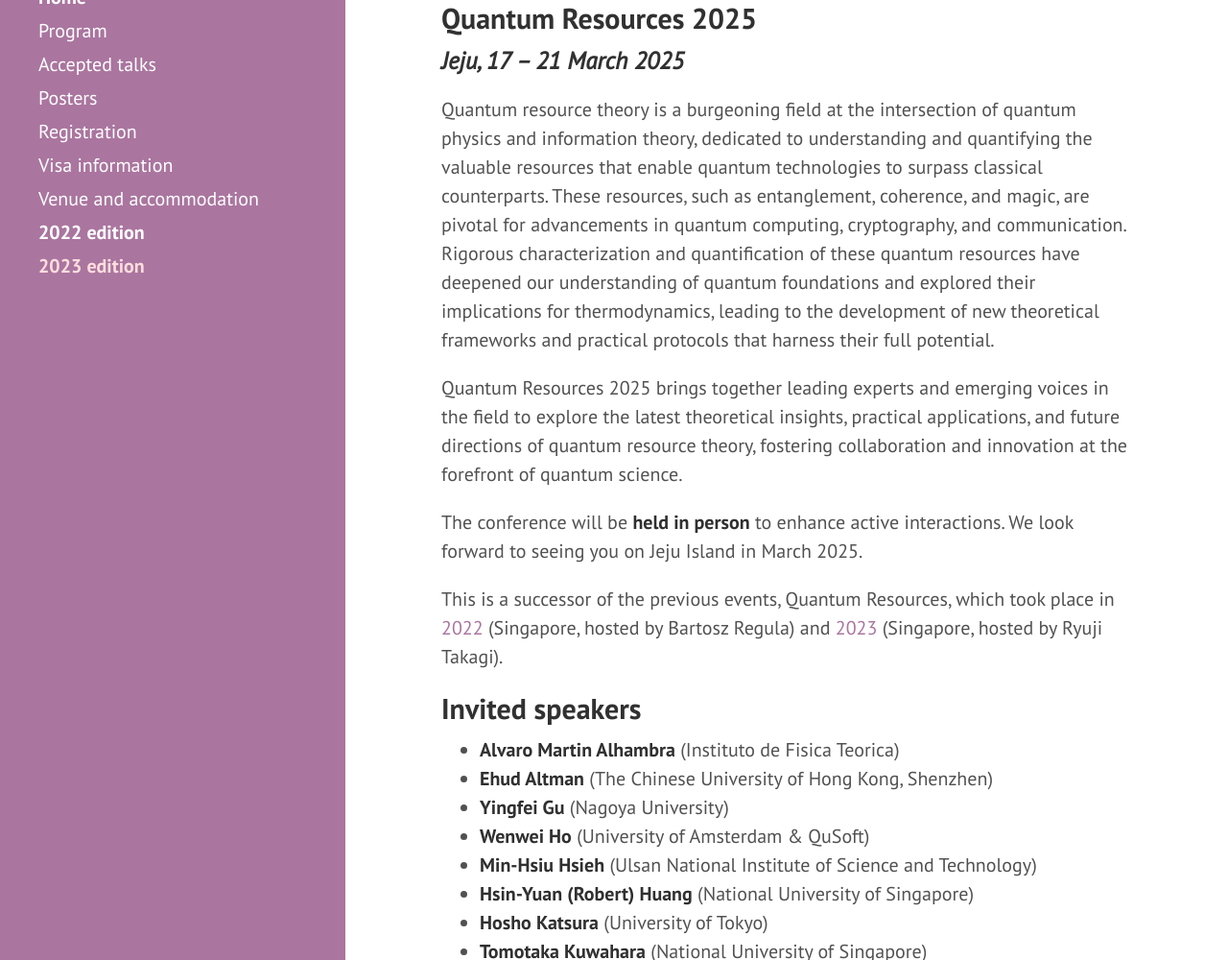
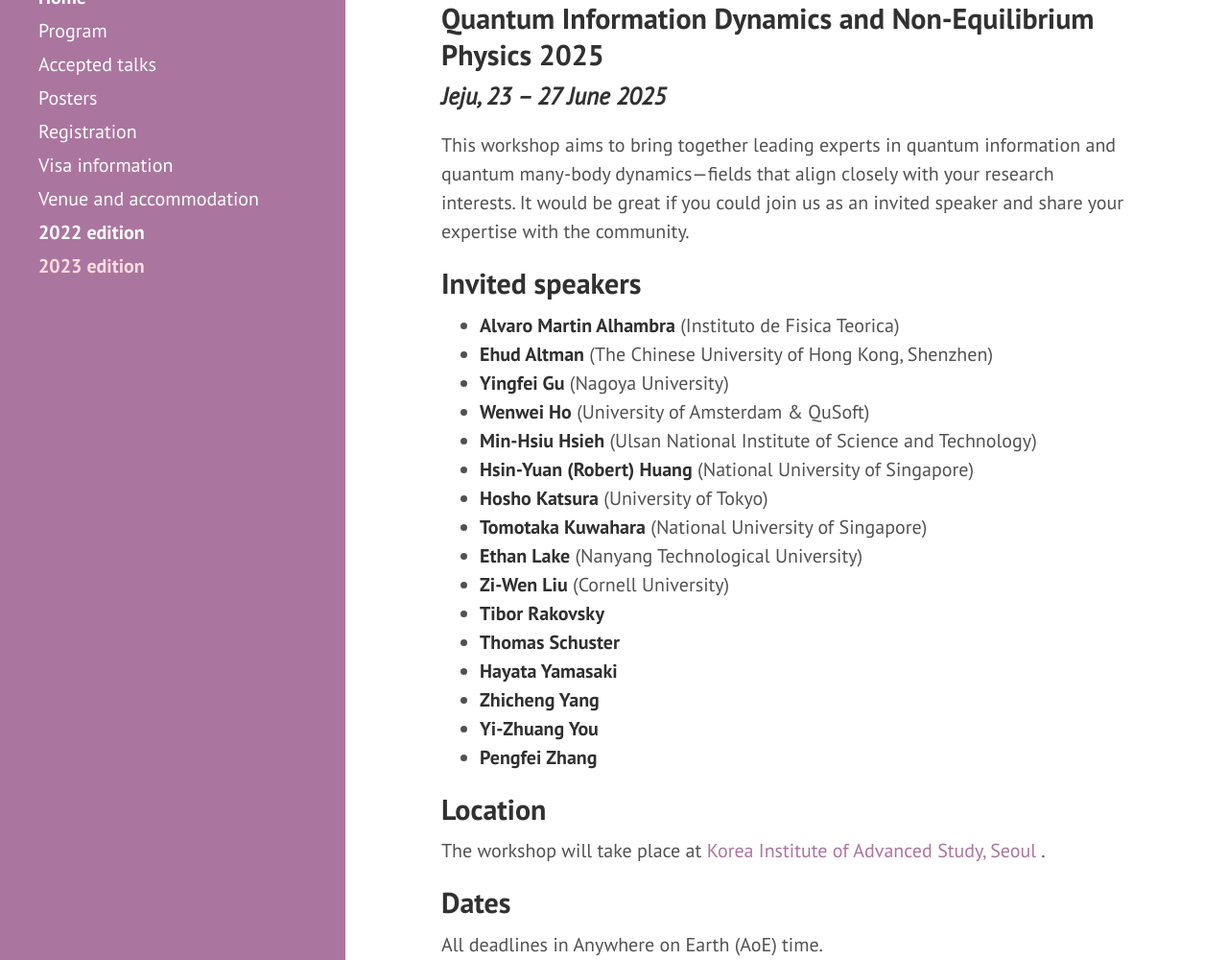
Before and after one commit to yeon-lee/yeon-lee.github.io, a Jekyll site: the page built from index.md, in a window 1280 px wide and 1400 px high. Shown: the part 400-1400 px from the top of the window at 96% size. Built offline with Jekyll 4.4.1, drawn with Linux system fonts in a browser that asks for light colours; nearby versions of some CDN libraries; some of the changed text lies outside the part shown.

Commit message:
Update index.md

```diff
--- a/index.md
+++ b/index.md
@@ -6,16 +6,10 @@
 <!--![Jeju](/Jeju_resize.jpg)-->
 ![GroupPhoto](/Group_photo_2025.jpg)
 
-## Quantum Resources 2025
-<h3 class="lessspace"><em>Jeju, 17 &ndash; 21 March 2025</em></h3>
+## Quantum Information Dynamics and Non-Equilibrium Physics 2025
+<h3 class="lessspace"><em>Jeju, 23 &ndash; 27 June 2025</em></h3>
 
-Quantum resource theory is a burgeoning field at the intersection of quantum physics and information theory, dedicated to understanding and quantifying the valuable resources that enable quantum technologies to surpass classical counterparts. These resources, such as entanglement, coherence, and magic, are pivotal for advancements in quantum computing, cryptography, and communication. Rigorous characterization and quantification of these quantum resources have deepened our understanding of quantum foundations and explored their implications for thermodynamics, leading to the development of new theoretical frameworks and practical protocols that harness their full potential.
-
-Quantum Resources 2025 brings together leading experts and emerging voices in the field to explore the latest theoretical insights, practical applications, and future directions of quantum resource theory, fostering collaboration and innovation at the forefront of quantum science.
-
-The conference will be **held in person** to enhance active interactions. We look forward to seeing you on Jeju Island in March 2025.
-
-This is a successor of the previous events, Quantum Resources, which took place in <a href = "https://2022.quantumresources.science">2022</a> (Singapore, hosted by Bartosz Regula) and <a href = "https://2023.quantumresources.science"> 2023 </a> (Singapore, hosted by Ryuji Takagi).
+This workshop aims to bring together leading experts in quantum information and quantum many-body dynamics—fields that align closely with your research interests. It would be great if you could join us as an invited speaker and share your expertise with the community.
 
 ## Invited speakers
 * **Alvaro Martin Alhambra** (Instituto de Fisica Teorica)
@@ -50,12 +44,8 @@
 
 
 ## Organizing committee
-* Hyukjoon Kwon (Korea Institute for Advanced Study)
-* Seok-Hyung Lie (Ulsan National Institute of Science and Technology)
-
-## Steering committee
-* Bartosz Regula (RIKEN)
-* Ryuji Takagi (University of Tokyo)
+* Jong Yeon Lee (UIUC and Korea Institute for Advanced Study)
+* Isaac Kim (UC Davis and Korea Institute for Advanced Study)
 
 ## If you have any questions, please contact below:
 * Juhye Park (KIAS)  /  <a href="mailto:pjh999@kias.re.kr">pjh999@kias.re.kr</a>
```
